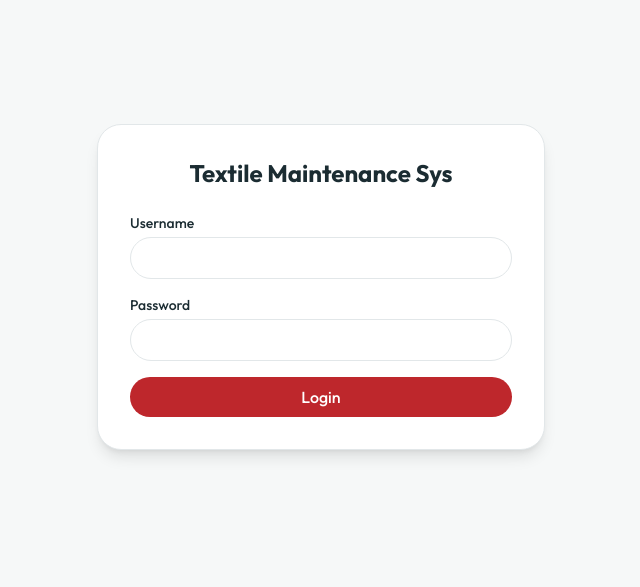
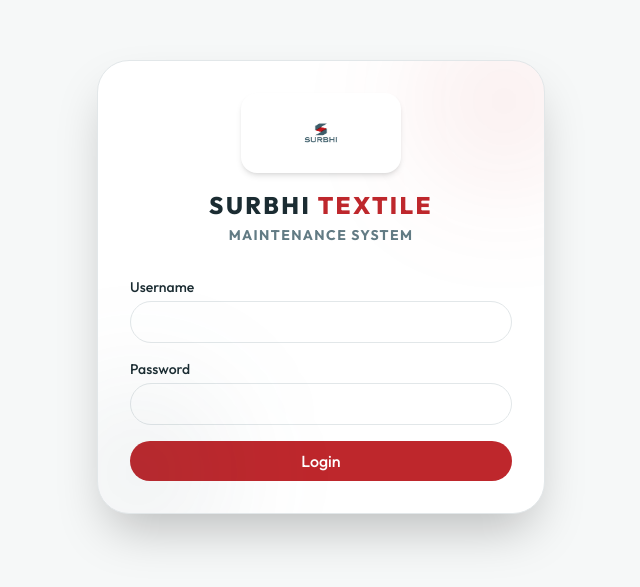
Before and after one commit to Darsh-18/textile-maintenance-sys, a React (Vite) app in the folder frontend/: page /login in a window 1280 px wide. Shown: the part 113-700 px from the top of the page, without its empty margins (319-959 px from the left). Built offline with nearby package versions, Linux system fonts and the light colour scheme; no server answers.

Commit message:
Make logo big and add Surbhi Textile text

```diff
--- a/frontend/src/components/Layout.tsx
+++ b/frontend/src/components/Layout.tsx
@@ -29,8 +29,8 @@
 
       {/* Slim Sidebar (Desktop Only) */}
       <div className="hidden md:flex w-24 bg-card border-r border-border flex-col items-center py-8 z-20 shadow-2xl">
-        <div className="mb-10 w-16 h-16 bg-white rounded-2xl flex items-center justify-center shadow-[0_0_15px_rgba(255,255,255,0.1)] p-1 overflow-hidden">
-          <img src="/surbhi-logo.png" alt="Surbhi Textile Logo" className="w-full h-full object-contain" />
+        <div className="mb-10 w-20 h-20 bg-white rounded-2xl flex items-center justify-center shadow-lg p-2 overflow-hidden border border-border/50">
+          <img src="/surbhi-logo.png" alt="Surbhi Textile Logo" className="w-full h-full object-contain scale-110" />
         </div>
 
         <nav className="flex-1 flex flex-col space-y-6">
@@ -86,8 +86,16 @@
         {/* Top Header */}
         <header className="p-4 px-4 md:p-6 md:px-10 flex justify-between items-center sticky top-0 z-30 bg-background/80 backdrop-blur-md">
           <div className="flex items-center space-x-4">
-            <div className="bg-white rounded-lg p-1.5 shadow-md flex items-center justify-center h-10 w-20">
-              <img src="/surbhi-logo.png" alt="Surbhi Textile" className="h-full w-full object-contain" />
+            <div className="flex items-center space-x-3 bg-white/40 dark:bg-black/20 backdrop-blur-md border border-border/50 rounded-2xl p-1.5 pr-5 shadow-sm">
+              <div className="bg-white rounded-xl shadow-md flex items-center justify-center h-16 w-32 p-2">
+                <img src="/surbhi-logo.png" alt="Surbhi Textile" className="h-full w-full object-contain scale-110" />
+              </div>
+              <div className="hidden sm:block">
+                <h1 className="text-xl font-black text-foreground leading-tight tracking-tight uppercase">
+                  Surbhi<br/>
+                  <span className="text-primary tracking-widest text-sm">Textile</span>
+                </h1>
+              </div>
             </div>
             <h2 className="text-2xl font-black uppercase tracking-widest text-muted-foreground hidden sm:block border-l border-border pl-4">
               {location.pathname === '/' ? 'DASHBOARD' : location.pathname.split('/')[1].toUpperCase()}
--- a/frontend/src/pages/Login.tsx
+++ b/frontend/src/pages/Login.tsx
@@ -30,8 +30,18 @@
 
   return (
     <div className="min-h-screen flex items-center justify-center bg-muted/30">
-      <div className="bg-card p-8 rounded-lg shadow-lg w-full max-w-md border">
-        <h1 className="text-2xl font-bold mb-6 text-center">Textile Maintenance Sys</h1>
+      <div className="bg-card p-8 rounded-[2rem] shadow-2xl w-full max-w-md border border-border relative overflow-hidden">
+        {/* Decorative background element */}
+        <div className="absolute -top-10 -right-10 w-40 h-40 bg-primary/10 rounded-full blur-3xl pointer-events-none"></div>
+        <div className="absolute -bottom-10 -left-10 w-40 h-40 bg-secondary/10 rounded-full blur-3xl pointer-events-none"></div>
+
+        <div className="flex flex-col items-center justify-center mb-8 relative z-10">
+          <div className="bg-white rounded-2xl shadow-md flex items-center justify-center h-20 w-40 p-3 mb-4">
+            <img src="/surbhi-logo.png" alt="Surbhi Textile" className="h-full w-full object-contain scale-110" />
+          </div>
+          <h1 className="text-2xl font-black text-center uppercase tracking-widest text-foreground">Surbhi <span className="text-primary">Textile</span></h1>
+          <p className="text-sm font-bold text-muted-foreground uppercase tracking-widest mt-1">Maintenance System</p>
+        </div>
         {error && <div className="bg-destructive/10 text-destructive p-3 rounded mb-4 text-sm">{error}</div>}
         <form onSubmit={handleSubmit} className="space-y-4">
           <div>
```
